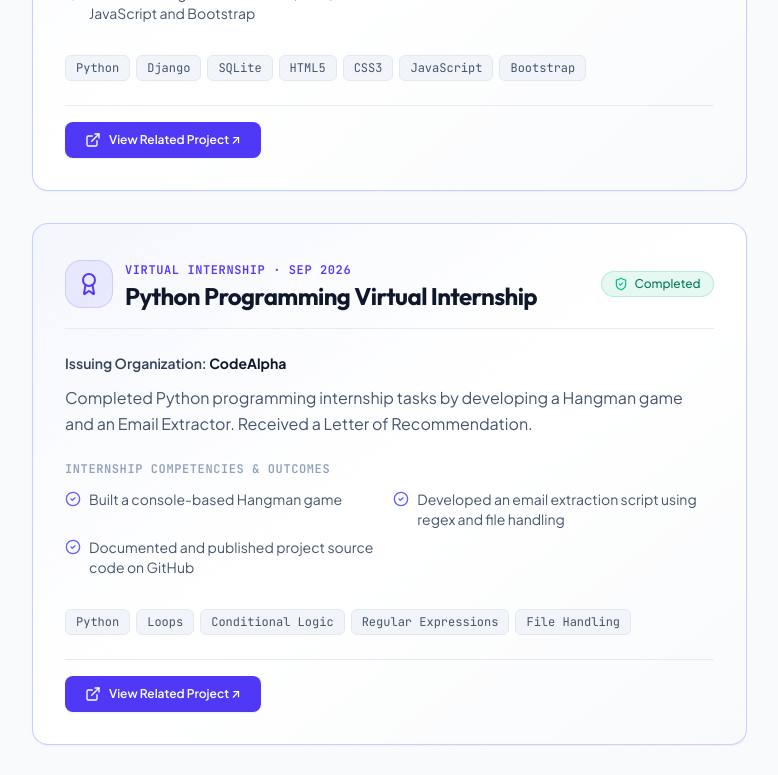
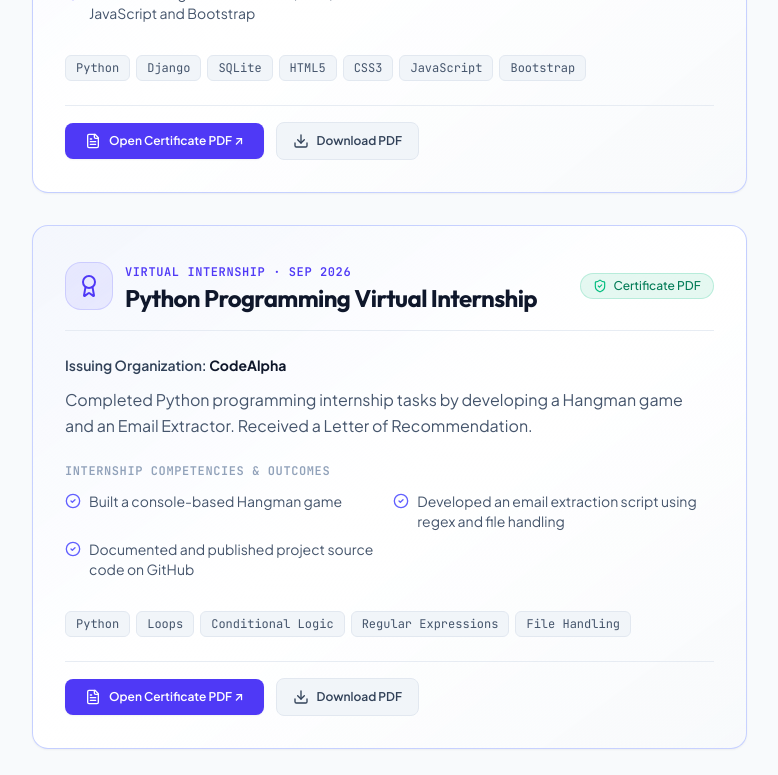
Before and after one commit to Rudra0075-ms/portfolio, a React (Vite) app in the folder rudra-madhab-sahoo---portfolio/: page / in a window 1280 px wide. Shown: the part 5600-6375 px from the top of the page, without its empty margins (64-842 px from the left). Built offline with nearby package versions, Linux system fonts and the light colour scheme.

Commit message:
Link uploaded credentials to certificate PDFs

```diff
--- a/rudra-madhab-sahoo---portfolio/src/data/portfolioData.ts
+++ b/rudra-madhab-sahoo---portfolio/src/data/portfolioData.ts
@@ -237,8 +237,9 @@ export const certificationsData: Certification[] = [
     type: 'Virtual Internship · Aug 2026 – Oct 2026',
     description: 'Completed an 8-week structured virtual internship covering full-stack Python web development. Built a Django Student Management System using authentication, CRUD operations, search, sorting, pagination, Django ORM and SQLite.',
     tags: ['Python', 'Django', 'SQLite', 'HTML5', 'CSS3', 'JavaScript', 'Bootstrap'],
-    documentUrl: 'https://github.com/Rudra0075-ms/Student_Management_System',
-    isPdf: false,
+    documentUrl: '/certificates/python-full-stack-internship.pdf',
+    isPdf: true,
+    downloadFileName: 'Rudra-Madhab-Sahoo-Python-Full-Stack-Internship.pdf',
     highlight: '8-week remote virtual internship completed',
     skillsLearned: ['Django application development and MVT fundamentals', 'Authentication, CRUD workflows and ORM-backed data management', 'Frontend integration with HTML, CSS, JavaScript and Bootstrap']
   },
@@ -249,8 +250,9 @@ export const certificationsData: Certification[] = [
     type: 'Virtual Internship · Sep 2026',
     description: 'Completed Python programming internship tasks by developing a Hangman game and an Email Extractor. Received a Letter of Recommendation.',
     tags: ['Python', 'Loops', 'Conditional Logic', 'Regular Expressions', 'File Handling'],
-    documentUrl: 'https://github.com/Rudra0075-ms/CodeAlpha_HangmanGame',
-    isPdf: false,
+    documentUrl: '/certificates/codealpha-python-internship.pdf',
+    isPdf: true,
+    downloadFileName: 'Rudra-Madhab-Sahoo-CodeAlpha-Python-Internship.pdf',
     highlight: 'Completed internship projects and received a Letter of Recommendation',
     skillsLearned: ['Built a console-based Hangman game', 'Developed an email extraction script using regex and file handling', 'Documented and published project source code on GitHub']
   },
@@ -273,8 +275,9 @@ export const certificationsData: Certification[] = [
     type: 'Certificate · Jan 2026',
     description: 'Completed the Programming with C course.',
     tags: ['C', 'Programming Fundamentals'],
-    documentUrl: null,
-    isPdf: false,
+    documentUrl: '/certificates/programming-with-c.pdf',
+    isPdf: true,
+    downloadFileName: 'Rudra-Madhab-Sahoo-Programming-with-C-Coursera.pdf',
     highlight: 'Course completion certificate',
     skillsLearned: ['C programming fundamentals']
   },
@@ -285,8 +288,9 @@ export const certificationsData: Certification[] = [
     type: 'Recognition · Aug 2026',
     description: 'Selected as a CampusCrew Priority Member.',
     tags: ['Campus Community', 'Recognition'],
-    documentUrl: null,
-    isPdf: false,
+    documentUrl: '/certificates/campuscrew-priority-member.pdf',
+    isPdf: true,
+    downloadFileName: 'Rudra-Madhab-Sahoo-CampusCrew-Priority-Member.pdf',
     highlight: 'CampusCrew Priority Member selection',
     skillsLearned: ['Student community participation']
   }
```
